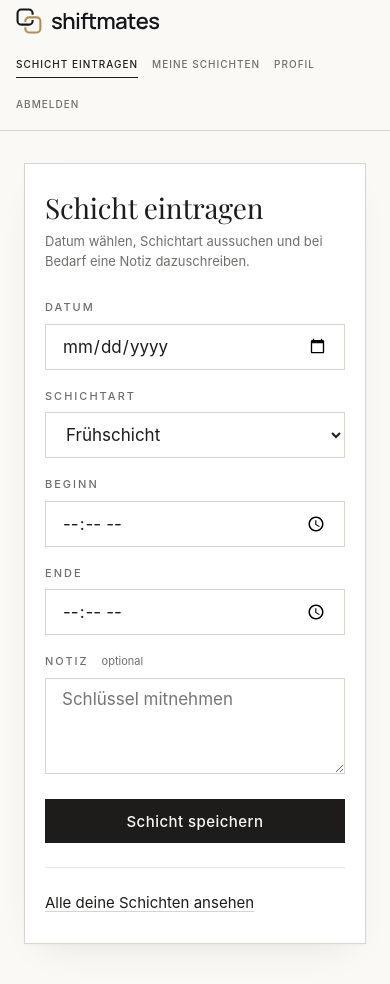
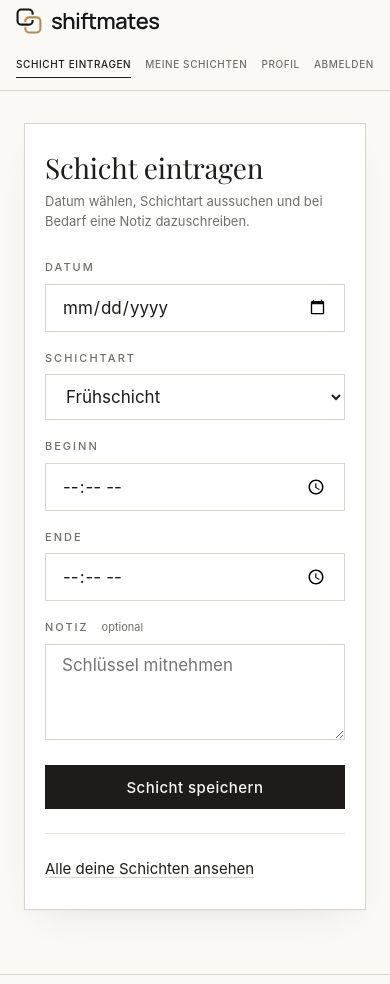
Before and after one commit to AntonB1608/schichtplan-online, a Flask app: page /index in a window 390 px wide. Shown: the top 984 px of the page. Run offline with Flask 3, Linux system fonts and the light colour scheme; the visitor is signed in with stand-in values (Sample User, id 1); some libraries are stand-ins or nearby versions.

Commit message:
Fix iPhone layout: date/time inputs overflowed the card, nav wrapped
- Safari gives date/time inputs an intrinsic min width; reset appearance and min-width
- Mobile nav stays on one line, smaller spacing on very small phones
- Bump CSS cache version to v=9

```diff
--- a/static/css/main.css
+++ b/static/css/main.css
@@ -262,6 +262,20 @@ input, select, textarea {
   transition: border-color var(--uebergang), box-shadow var(--uebergang);
 }
 input:hover, select:hover, textarea:hover { border-color: var(--grau); }
+
+/* iPhone/Safari: Datums- und Uhrzeitfelder haben dort eine eigene Mindestbreite
+   und ragen sonst aus der Karte heraus. */
+input[type="date"], input[type="time"] {
+  -webkit-appearance: none;
+  appearance: none;
+  display: block;
+  min-width: 0;
+  max-width: 100%;
+  line-height: 44px;
+  text-align: left;
+}
+input::-webkit-date-and-time-value { text-align: left; }
+.field, .field-row > .field { min-width: 0; }
 input:focus, select:focus, textarea:focus {
   outline: none;
   border-color: var(--tinte);
@@ -551,8 +565,8 @@ footer p { margin: 0; }
     gap: 12px;
   }
   .navbar-logo img { height: 26px !important; }
-  .navbar-links { flex-wrap: wrap; gap: 4px 14px; }
-  .navbar-links a { height: 36px; font-size: 10px; letter-spacing: 1px; white-space: nowrap; }
+  .navbar-links { flex-wrap: nowrap; width: 100%; justify-content: space-between; gap: 8px; }
+  .navbar-links a { height: 36px; font-size: 10px; letter-spacing: 0.6px; white-space: nowrap; }
   .navbar-links a::after { bottom: 4px; }
 
   h2 { font-size: 30px; }
@@ -662,3 +676,9 @@ footer p { margin: 0; }
 .msg-from.c6 { color: #8a6d1d; }
 .chat-body .msg { min-width: 76px; }
 .chat-caption { padding: 10px 16px 12px; background: var(--weiss); border-top: 1px solid var(--linie-hell); color: var(--grau); font-size: 13px; }
+
+/* Sehr kleine Handys (z. B. iPhone SE 1. Generation) */
+@media (max-width: 360px) {
+  .navbar-links { gap: 6px; }
+  .navbar-links a { font-size: 9px; letter-spacing: 0.2px; }
+}
--- a/templates/base.html
+++ b/templates/base.html
@@ -9,7 +9,7 @@
     <link rel="icon" href="{{ url_for('static', filename='brand/favicon.ico') }}" sizes="any">
     <link rel="apple-touch-icon" href="{{ url_for('static', filename='brand/apple-touch-icon.png') }}">
     <link rel="preload" href="{{ url_for('static', filename='fonts/playfair-display-latin.woff2') }}" as="font" type="font/woff2" crossorigin>
-    <link rel="stylesheet" href="{{ url_for('static', filename='css/main.css') }}?v=8">
+    <link rel="stylesheet" href="{{ url_for('static', filename='css/main.css') }}?v=9">
     {% block head %}{% endblock %}
 </head>
 <body>
```
